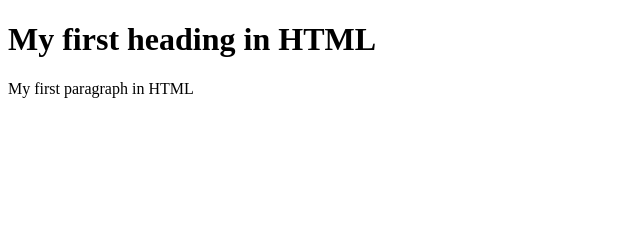
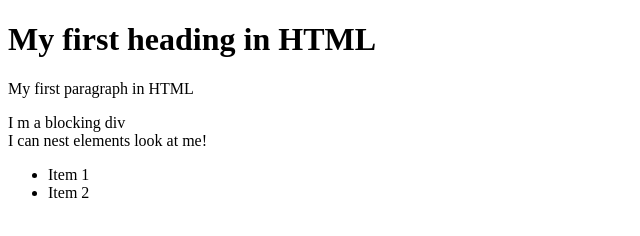
Before and after one commit to iustinpericica/girlz-nail-it, a plain HTML site: page index.html in a window 1280 px wide. Shown: the whole page, without its empty margins (0-640 px from the left). Drawn offline with Linux system fonts and the light colour scheme.

Commit message:
add more elements to sample html

```diff
--- a/index.html
+++ b/index.html
@@ -8,5 +8,11 @@
 <body>
     <h1>My first heading in HTML</h1>
     <p>My first paragraph in HTML</p>
+    <div>I m a blocking div</div>
+    <div>I can nest elements <span>look at me!</span></div>
+    <ul>
+        <li>Item 1</li>
+        <li>Item 2</li>
+    </ul>
 </body>
 </html>
```
